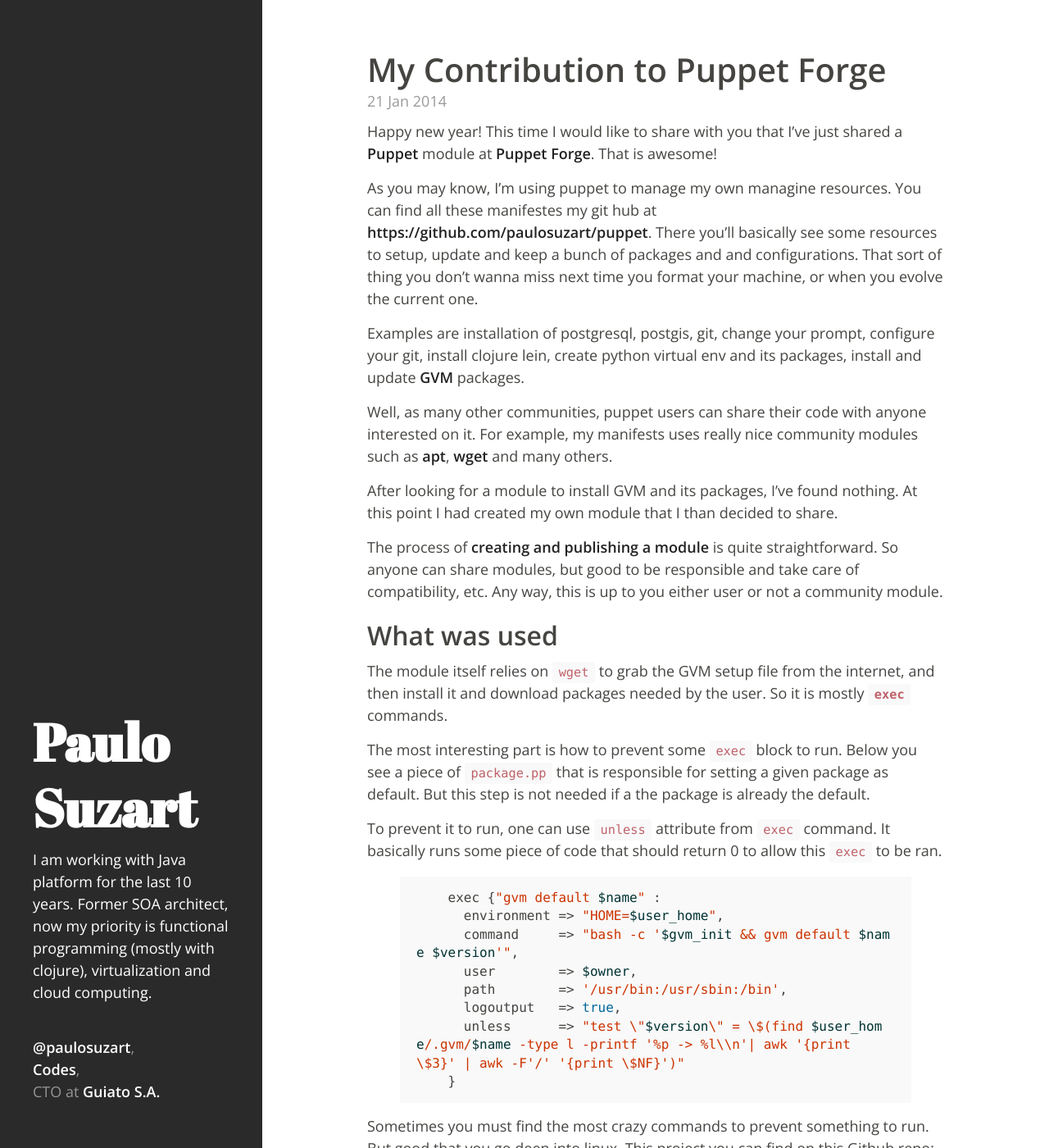
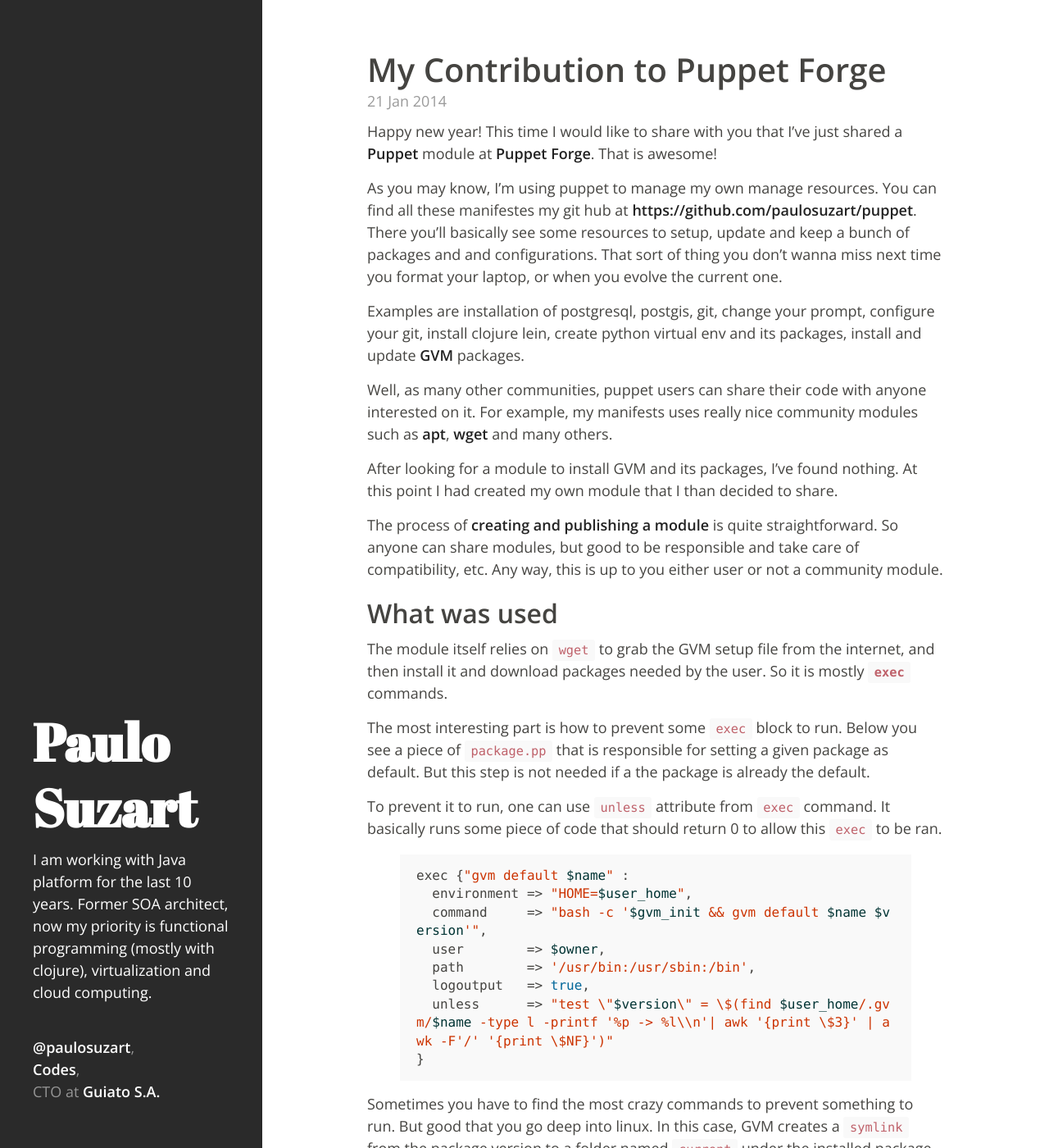
Before and after one commit to paulosuzart/paulosuzart.github.io, a Jekyll site: the page built from _posts/2014-01-21-my-contribution-to-puppet-forge.markdown, in a window 1280 px wide and 1400 px high. Shown: the whole window at 82% size. Built offline with Jekyll 4.4.1, drawn with Linux system fonts in a browser that asks for light colours; Markdown is read by kramdown in place of the engine named in the settings; comment, search, counter and statistics services are not loaded; some of the changed text lies outside the part shown.

Commit message:
fixed some gramma

```diff
--- a/_posts/2014-01-21-my-contribution-to-puppet-forge.markdown
+++ b/_posts/2014-01-21-my-contribution-to-puppet-forge.markdown
@@ -8,7 +8,7 @@
 
 Happy new year! This time I would like to share with you that I've just shared a [Puppet](http://puppetlabs.com/puppet/puppet-open-source) module at [Puppet Forge](http://forge.puppetlabs.com/). That is awesome!
 
-As you may know, I'm using puppet to manage my own managine resources. You can find all these manifestes my git hub at [https://github.com/paulosuzart/puppet](https://github.com/paulosuzart/puppet). There you'll basically see some resources to setup, update and keep a bunch of packages and and configurations. That sort of thing you don't wanna miss next time you format your machine, or when you evolve the current one.
+As you may know, I'm using puppet to manage my own manage resources. You can find all these manifestes my git hub at [https://github.com/paulosuzart/puppet](https://github.com/paulosuzart/puppet). There you'll basically see some resources to setup, update and keep a bunch of packages and and configurations. That sort of thing you don't wanna miss next time you format your laptop, or when you evolve the current one.
 
 Examples are installation of postgresql, postgis, git, change your prompt, configure your git, install clojure lein, create python virtual env and its packages, install and update [GVM](http://gvmtool.net/) packages.
 
@@ -28,16 +28,17 @@
 To prevent it to run, one can use `unless` attribute from `exec` command. It basically runs some piece of code that should return 0 to allow this `exec` to be ran.
 
 {% highlight puppet %}
-    exec {"gvm default $name" :
-      environment => "HOME=$user_home",
-      command     => "bash -c '$gvm_init && gvm default $name $version'",
-      user        => $owner,
-      path        => '/usr/bin:/usr/sbin:/bin',
-      logoutput   => true,
-      unless      => "test \"$version\" = \$(find $user_home/.gvm/$name -type l -printf '%p -> %l\\n'| awk '{print \$3}' | awk -F'/' '{print \$NF}')"
-    }
+exec {"gvm default $name" :
+  environment => "HOME=$user_home",
+  command     => "bash -c '$gvm_init && gvm default $name $version'",
+  user        => $owner,
+  path        => '/usr/bin:/usr/sbin:/bin',
+  logoutput   => true,
+  unless      => "test \"$version\" = \$(find $user_home/.gvm/$name -type l -printf '%p -> %l\\n'| awk '{print \$3}' | awk -F'/' '{print \$NF}')"
+}
 
 {% endhighlight %}
 
-Sometimes you must find the most crazy commands to prevent something to run. But good that you go deep into linux.
+Sometimes you have to find the most crazy commands to prevent something to run. But good that you go deep into linux. In this case, GVM creates a `symlink` from the package version to a folder named `current` under the installed package folder. So, if such link exists for the given `$verion`, it is already the default verion and not needed to run this resource.
+
 This project you can find on this Github repo: [https://github.com/paulosuzart/gvm](https://github.com/paulosuzart/gvm). Hope people in the community can use and contribute.
```
